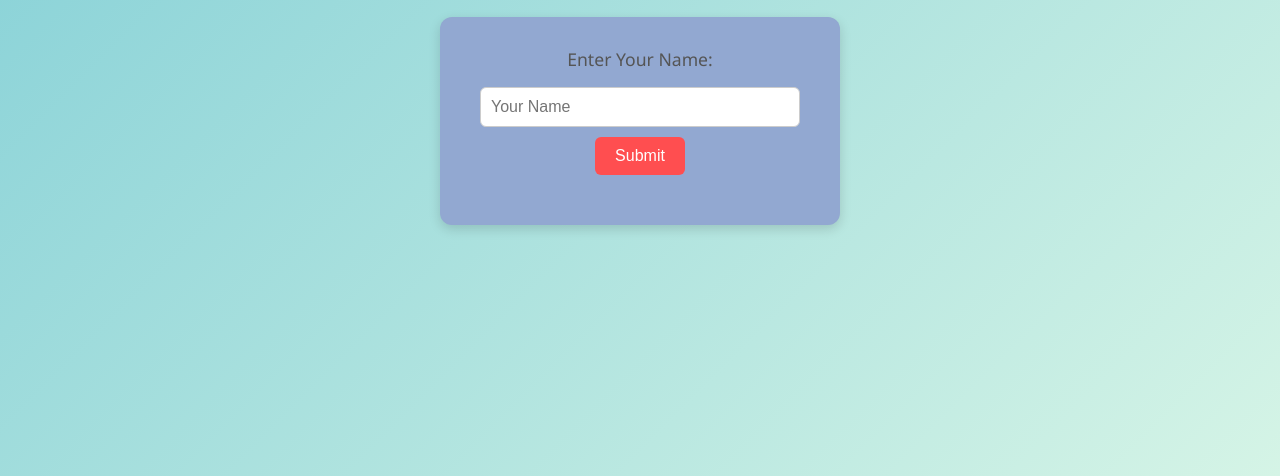
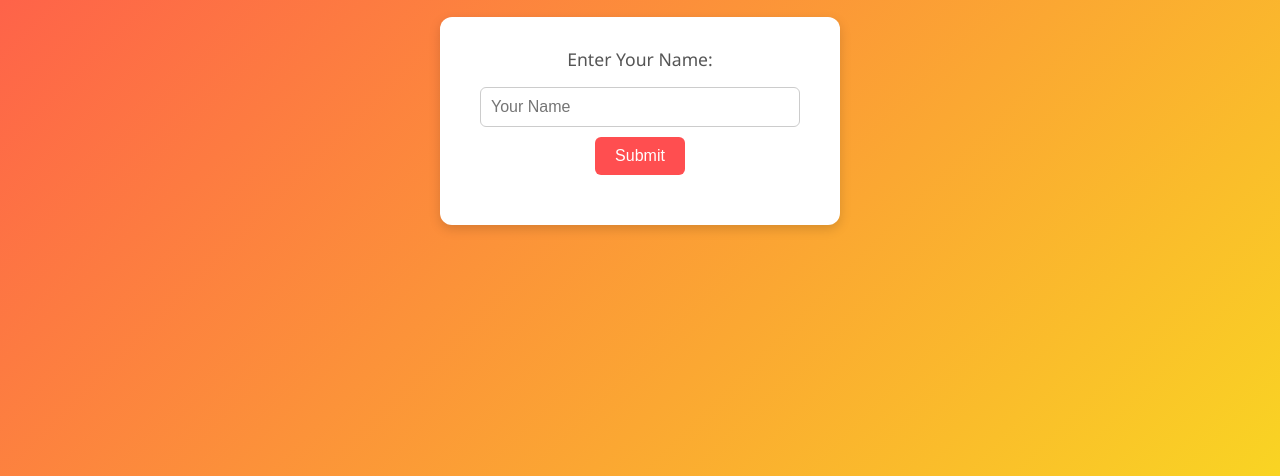
Before and after one commit to dewshekhar/NCG, a plain HTML site: page index.html in a window 1280 px wide. Shown: the part 324-800 px from the top of the page. Drawn offline with Linux system fonts and the light colour scheme.

Commit message:
Update style.css

```diff
--- a/style.css
+++ b/style.css
@@ -10,8 +10,8 @@
 /* Body */
 body {
     font-family: 'Segoe UI', Tahoma, Geneva, Verdana, sans-serif;
-    /*background: linear-gradient(135deg, #ff4e50, #f9d423);*/
-    background: linear-gradient(135deg, #80ced6, #d5f4e6);
+    background: linear-gradient(135deg, #ff4e50, #f9d423);
+    /*background: linear-gradient(135deg, #80ced6, #d5f4e6);*/
     color: #333;
     min-height: 100vh;
     display: flex;
@@ -40,8 +40,8 @@ header h1 {
 
 /* Main Container */
 main {
-    /*background-color: #ffffff;*/
-    background-color: #92a8d1;
+    background-color: #ffffff;
+    /*background-color: #92a8d1;*/
     padding: 30px 40px;
     border-radius: 12px;
     box-shadow: 0 4px 12px rgba(0, 0, 0, 0.15);
```
